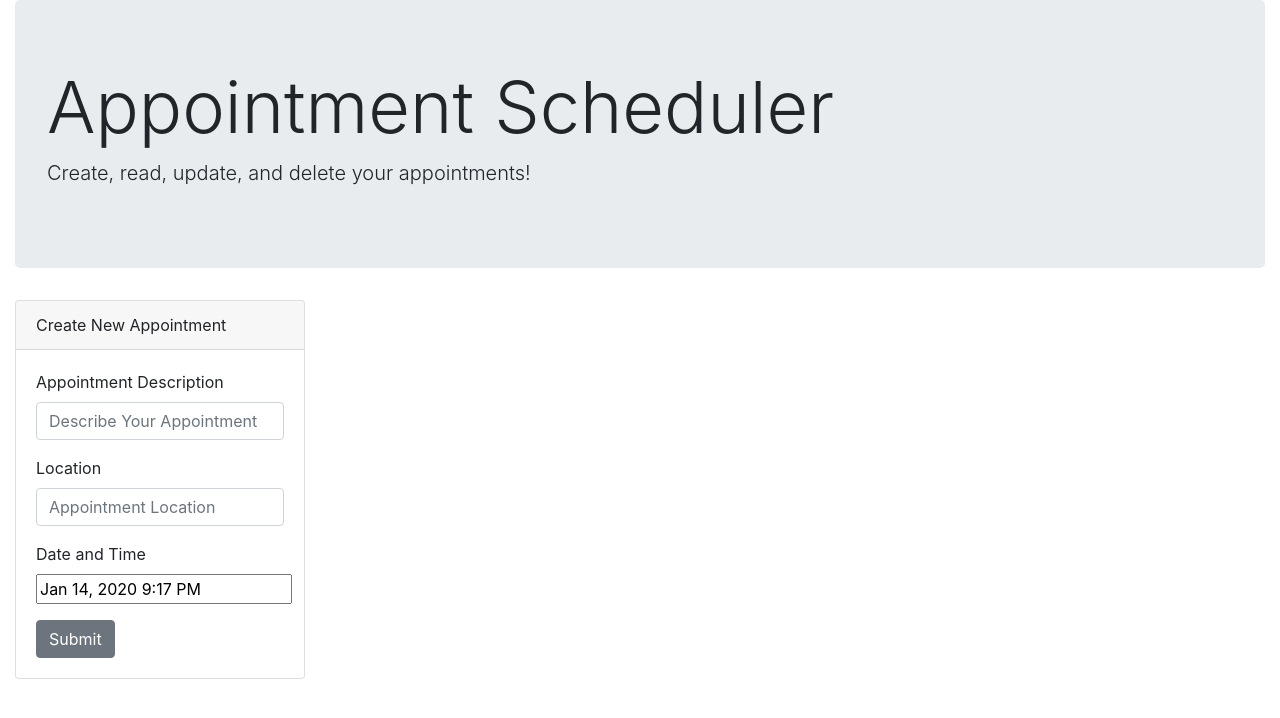
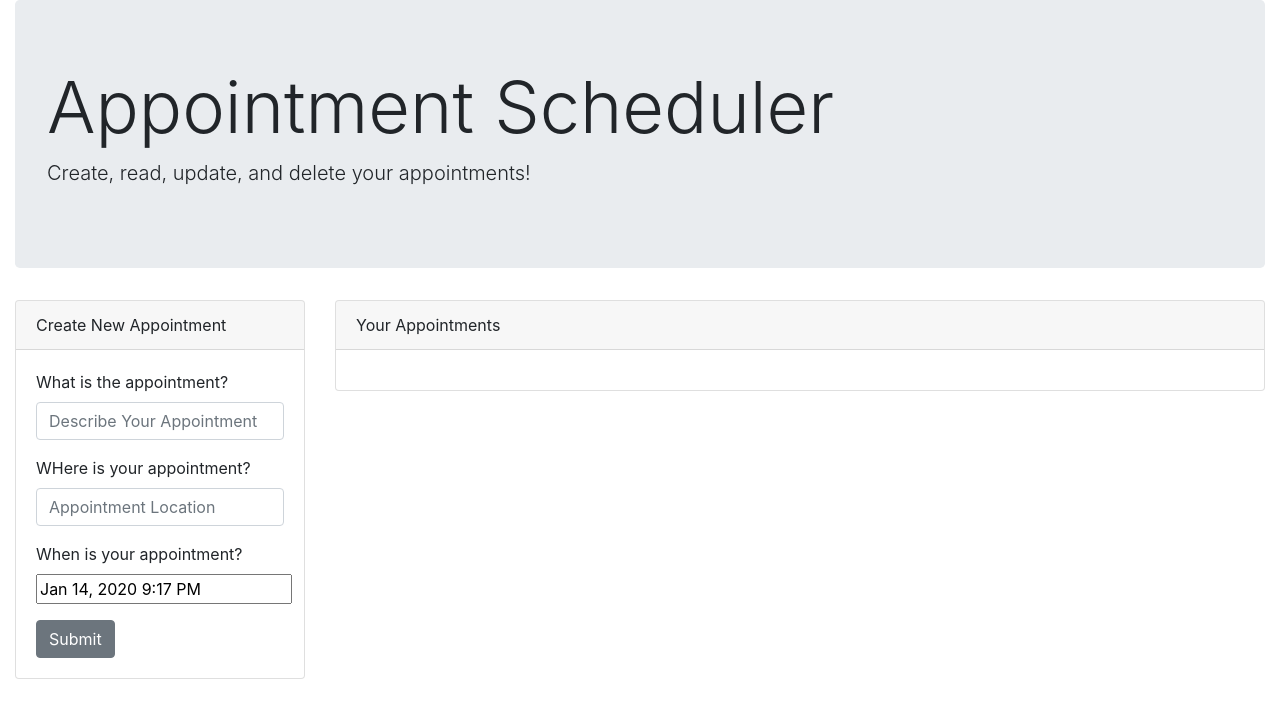
Before and after one commit to ppgeyser/appt-scheduler, a React (Create React App) app: page / in a window 1280 px wide. Shown: the top 718 px of the page. Built offline with nearby package versions, Linux system fonts and the light colour scheme.

Commit message:
added import for appt card

```diff
--- a/src/App.js
+++ b/src/App.js
@@ -21,6 +21,7 @@ import "react-datepicker/dist/react-datepicker.css";
 //Components
 import AppJumbotron from "./components/AppJumbotron";
 import useInputForm from "./components/useInputForm";
+import ApptCard from "./components/ApptCard";
 
 function App() {
 
@@ -53,7 +54,7 @@ function App() {
               <Form onSubmit={handleSubmit}>
 
                 <FormGroup>
-                  <Label for="descriptionInput">Appointment Description</Label>
+                  <Label for="descriptionInput">What is the appointment?</Label>
                   <Input
                     type="text"
                     name="description"
@@ -64,7 +65,7 @@ function App() {
                 </FormGroup>
 
                 <FormGroup>
-                  <Label for="LocationInput">Location</Label>
+                  <Label for="LocationInput">WHere is your appointment?</Label>
                   <Input
                     type="text"
                     name="location"
@@ -75,7 +76,7 @@ function App() {
                 </FormGroup>
 
                 <FormGroup>
-                  <Label for="datetimeInput">Date and Time</Label>
+                  <Label for="datetimeInput">When is your appointment?</Label>
                   <br />
                   <DatePicker
                     selected={startDate}
@@ -96,6 +97,15 @@ function App() {
         </Col>
 
         <Col sm="9">
+          <Card>
+
+          <CardHeader>Your Appointments</CardHeader>
+
+          <CardBody>
+
+          </CardBody>
+
+          </Card>
         </Col>
 
       </Row>
```
